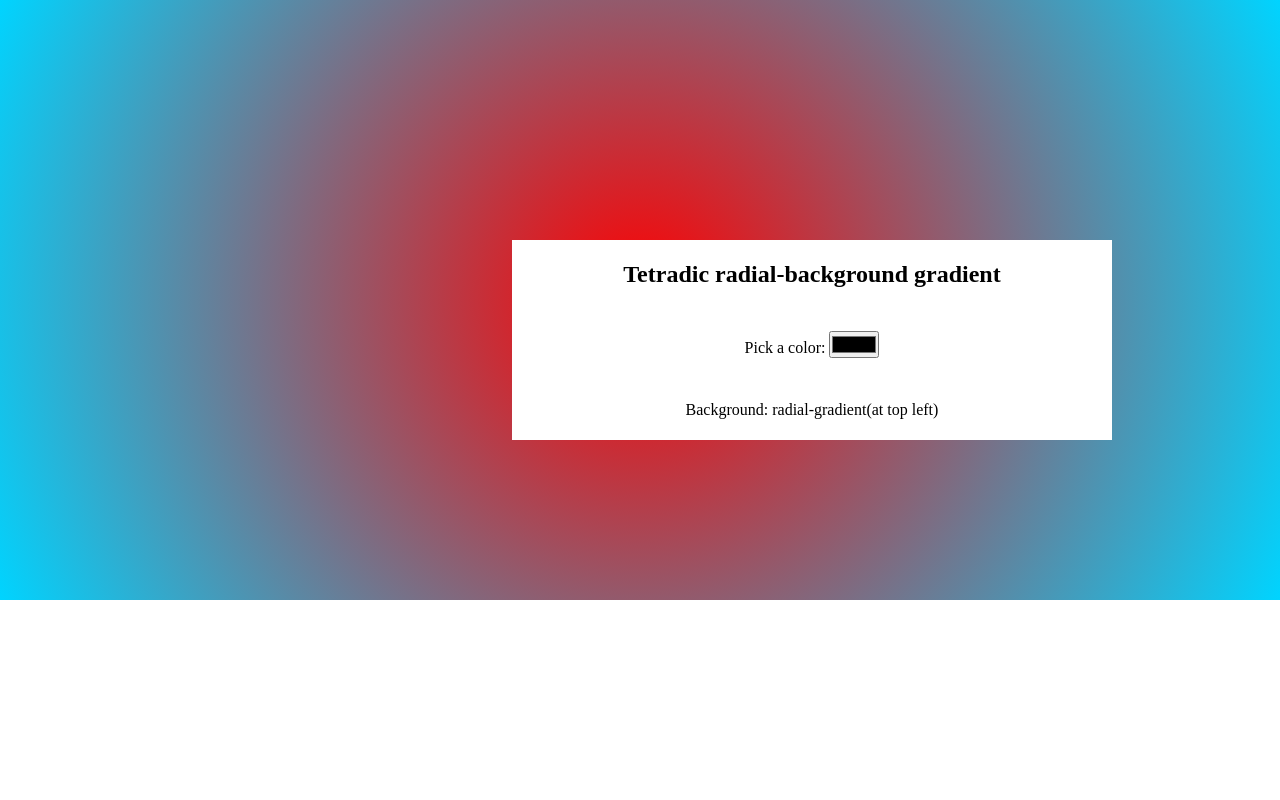
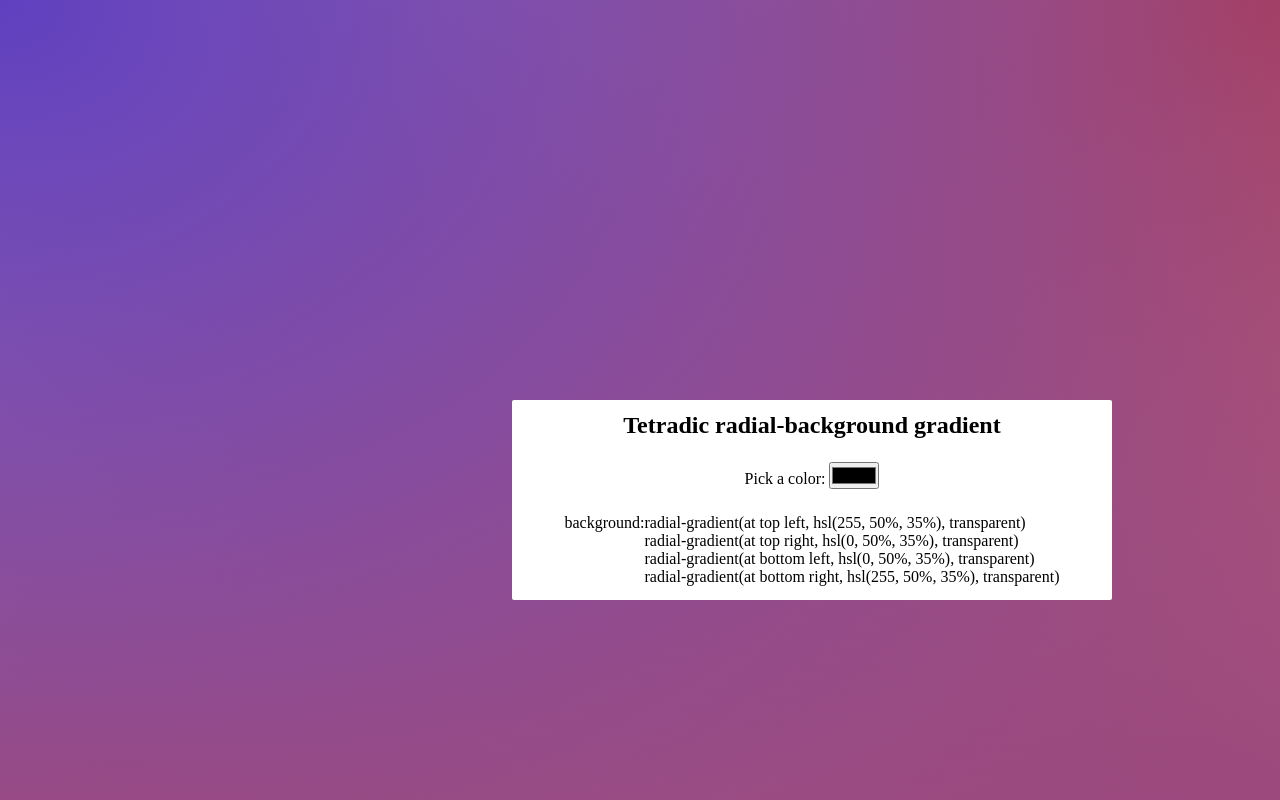
Before and after one commit to LeuIonOfficial/our-team-js, a React (Vite) app in the folder 01-color-picker/color-picker/: page / in a window 1280 px wide. Shown: the top 800 px of the page. Built offline with nearby package versions, Linux system fonts and the light colour scheme.

Commit message:
added some new fetures

```diff
--- a/01-color-picker/color-picker/package.json
+++ b/01-color-picker/color-picker/package.json
@@ -15,7 +15,7 @@
     "react-dom": "^18.2.0"
   },
   "devDependencies": {
-    "@types/react": "^18.0.37",
+    "@types/react": "^18.2.12",
     "@types/react-color": "^3.0.6",
     "@types/react-dom": "^18.0.11",
     "@typescript-eslint/eslint-plugin": "^5.59.0",
--- a/01-color-picker/color-picker/src/components/Card.css
+++ b/01-color-picker/color-picker/src/components/Card.css
@@ -1,6 +1,6 @@
 .container {
     width: 100%;
-    height: 600px;
+    height: 1000px;
     position: relative;
 }
 
@@ -20,5 +20,16 @@
     flex-direction: column;
     justify-content: space-around;
     align-items: center;
+    border-radius: 2px;
 
 }
+
+li {
+    list-style: none;
+}
+
+.text__inside {
+    display: flex;
+    justify-content: space-around;
+    padding: 2px;
+}
--- a/01-color-picker/color-picker/src/components/Card.tsx
+++ b/01-color-picker/color-picker/src/components/Card.tsx
@@ -7,13 +7,26 @@ const Card: FC = () => {
 
   const [color, setColor] = useState('#ff0000')
 
+
   const handleColorChange = (newColor: string) => {
     setColor(newColor)
   }
 
+  const red: number = parseInt(color.substring(1, 3), 16);
+  const green: number = parseInt(color.substring(3, 5), 16);
+  const blue: number = parseInt(color.substring(5, 7), 16);
+
+  const rgb: number[] = [red, green, blue];
+  console.log(rgb);
+
+
   const backgroundStyle = {
-    background: `radial-gradient(circle, ${color} 0%, #00d4ff 100%)`
+    backgroundImage: `radial-gradient(at top left, hsl(${rgb[0]}, 50%, 50%), transparent),
+                      radial-gradient(at top right, hsl(${rgb[1]}, 50%, 50%), transparent),
+                      radial-gradient(at bottom left, hsl(${rgb[2]}, 50%, 50%), transparent),
+                      radial-gradient(at bottom right, hsl(${rgb[0]}, 50%, 50%), transparent)`
   };
+
 
 
   return (
@@ -21,7 +34,16 @@ const Card: FC = () => {
       <div className="angular-gradient">
         <h2>Tetradic radial-background gradient</h2>
         <ColorPicker onColorChange={handleColorChange} />
-        <p>Background: radial-gradient(at top left)</p>
+        <div className='text__inside'>
+            <span>background: </span>
+            <ul>
+              <li>radial-gradient(at top left, hsl({rgb[0]}, 50%, 35%), transparent)</li>
+              <li>radial-gradient(at top right, hsl({rgb[1]}, 50%, 35%), transparent)</li>
+              <li>radial-gradient(at bottom left, hsl({rgb[2]}, 50%, 35%), transparent)</li>
+              <li>radial-gradient(at bottom right, hsl({rgb[0]}, 50%, 35%), transparent)</li>
+            </ul>
+
+        </div>
       </div>
     </div>
   )
--- a/01-color-picker/color-picker/src/components/ColorPicker.tsx
+++ b/01-color-picker/color-picker/src/components/ColorPicker.tsx
@@ -7,7 +7,7 @@ interface ColorPickerProps {
 const ColorPicker: FC<ColorPickerProps> = ({ onColorChange }) => {
     const handleChange = (event: ChangeEvent<HTMLInputElement>) => {
         onColorChange(event.target.value);
-        console.log(event.target.value)
+        console.log(event)
 
     };
 
```
Also changed, not shown: 1 other file (tests, documents, lock files or other folders).
